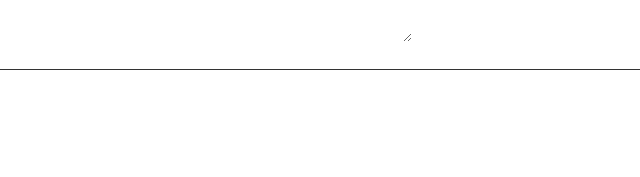
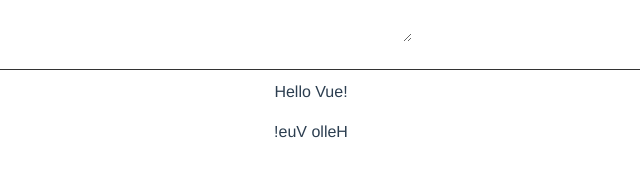
Before and after one commit to kyeongmin21/eventbus-todo, a Vue app: page /watch in a window 1280 px wide. Shown: the part 227-404 px from the top of the page, without its empty margins (329-969 px from the left). Built offline with nearby package versions, Linux system fonts and the light colour scheme.

Commit message:
watched 속성 - get set

```diff
--- a/src/views/Watch.vue
+++ b/src/views/Watch.vue
@@ -11,6 +11,11 @@
       <h3>금지어</h3>
       <textarea v-model="text" maxlength="140"></textarea>
     </section>
+
+    <section>
+      <p>{{ msg }}</p>
+      <p>{{ reversedMsg }}</p>
+    </section>
   </div>
 </template>
 
@@ -22,11 +27,22 @@ export default {
       update: '네',
       forbiddenText: '멍청이',
       text: '',
+      msg: 'Hello Vue!'
     };
   },
   methods: {
     changeMessage() {
       this.message = '안녕히가세요'
+    }
+  },
+  computed: {
+    reversedMsg: {
+      get() {
+        return this.msg.split('').reverse().join('')
+      },
+      set(newMsg) {
+        this.msg = newMsg
+      }
     }
   },
   watch: {
@@ -42,6 +58,13 @@ export default {
         this.text = newVal.replace(this.forbiddenText, '');
         alert(`${this.forbiddenText} 는 입력할 수 없습니다.`)
       }
+    },
+
+    msg(newMsg) {
+      console.log(`new data는 ${newMsg}`)
+    },
+    reversedMsg(newMsg) {
+      console.log(`new reversed는 ${newMsg}`)
     }
   },
 
```
